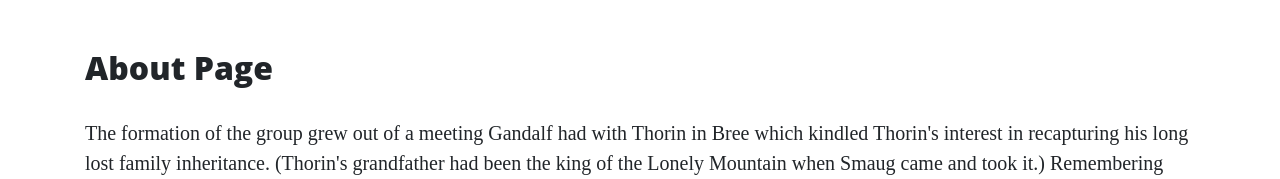
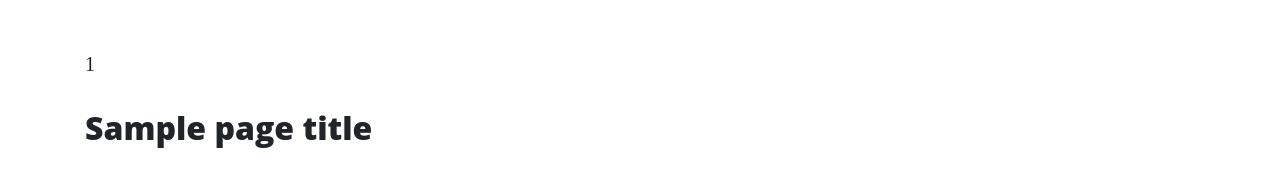
Before and after one commit to gallegodev/Flask_101, a Flask app: template templates/about.html in a window 1280 px wide. Shown: the part 629-808 px from the top of the page. Run offline with Flask 3, Linux system fonts and the light colour scheme; the template is opened without the code that fills it: most values are stand-ins (such as "Sample title", 1, 10 or a date in 2020); some libraries are stand-ins or nearby versions.

Commit message:
Add variable on about page

```diff
--- a/run.py
+++ b/run.py
@@ -12,17 +12,17 @@ def index():
 
 @app.route("/about")
 def about():
-    return render_template("about.html")
+    return render_template("about.html", page_title="About", list_of_numbers=[1, 2, 3])
 
 
 @app.route("/contact")
 def contact():
-    return render_template("contact.html")
+    return render_template("contact.html", page_title="Contact")
 
 
 @app.route("/careers")
 def careers():
-    return render_template("careers.html")
+    return render_template("careers.html", page_title="Careers")
 
 
 if __name__ == "__main__":
--- a/templates/about.html
+++ b/templates/about.html
@@ -1,6 +1,11 @@
 {% extends "base.html" %}
 {% block content %}
-    <h2>About Page</h2>
+
+{% for number in list_of_numbers %}
+<p>{{ number }}</p>
+{% endfor %}
+
+<h2>{{ page_title }}</h2>
 <p>
     The formation of the group grew out of a meeting Gandalf had with Thorin in Bree which kindled Thorin's interest in
     recapturing his long lost family inheritance. (Thorin's grandfather had been the king of the Lonely Mountain when
@@ -15,11 +20,16 @@
     <div class="col-md-7">
         <h3>Thorin Oakenshield</h3>
         <p>
-				In the year TA 2746, Thorin II was born to Dwarven prince Thráin II in the mountain city of The Lonely Mountain.
-				Early in his youth, he and the other Dwarves of the Lonely Mountain were forced to flee by the dragon Smaug in TA
-				2770. While in exile, he quickly grew to become a capable warrior. This was demonstrated when he participated in the
-				Battle of Azanulbizar in TA 2799. He marched with one of the Dwarven armies beneath the East-gate of Moria. At some
-				point in the fighting, his shield broke, and using an oaken tree branch found on the floor as a shield, he gained
+            In the year TA 2746, Thorin II was born to Dwarven prince Thráin II in the mountain city of The Lonely
+            Mountain.
+            Early in his youth, he and the other Dwarves of the Lonely Mountain were forced to flee by the dragon Smaug
+            in TA
+            2770. While in exile, he quickly grew to become a capable warrior. This was demonstrated when he
+            participated in the
+            Battle of Azanulbizar in TA 2799. He marched with one of the Dwarven armies beneath the East-gate of Moria.
+            At some
+            point in the fighting, his shield broke, and using an oaken tree branch found on the floor as a shield, he
+            gained
             the epithet "Oakenshield," which would remain with him even in death.
         </p>
     </div>
@@ -35,8 +45,10 @@
     <div class="col-md-7">
         <h3>Fili and Kili</h3>
         <p>
-				Fíli and Kíli were nephews of Thorin, who was the elder brother of their mother Dís. They were also nephews of
-				Frerin, grandsons of Thráin II, and great-grandsons of Thrór. Fíli's most distinguishing feature was his long nose,
+            Fíli and Kíli were nephews of Thorin, who was the elder brother of their mother Dís. They were also nephews
+            of
+            Frerin, grandsons of Thráin II, and great-grandsons of Thrór. Fíli's most distinguishing feature was his
+            long nose,
             the longest of any of the Dwarves in Thorin's company.
         </p>
     </div>
--- a/templates/careers.html
+++ b/templates/careers.html
@@ -1,4 +1,4 @@
 {% extends "base.html" %}
 {% block content %}
-    <h2>Come Work With Us!</h2>
+    <h2>{{ page_title }}</h2>
 {% endblock %}
--- a/templates/contact.html
+++ b/templates/contact.html
@@ -1,4 +1,4 @@
 {% extends "base.html" %}
 {% block content %}
-    <h2>Contact Us</h2>
+    <h2>{{ page_title }}</h2>
 {% endblock %}
```
Lines whose indentation alone changed are shown as unchanged.
